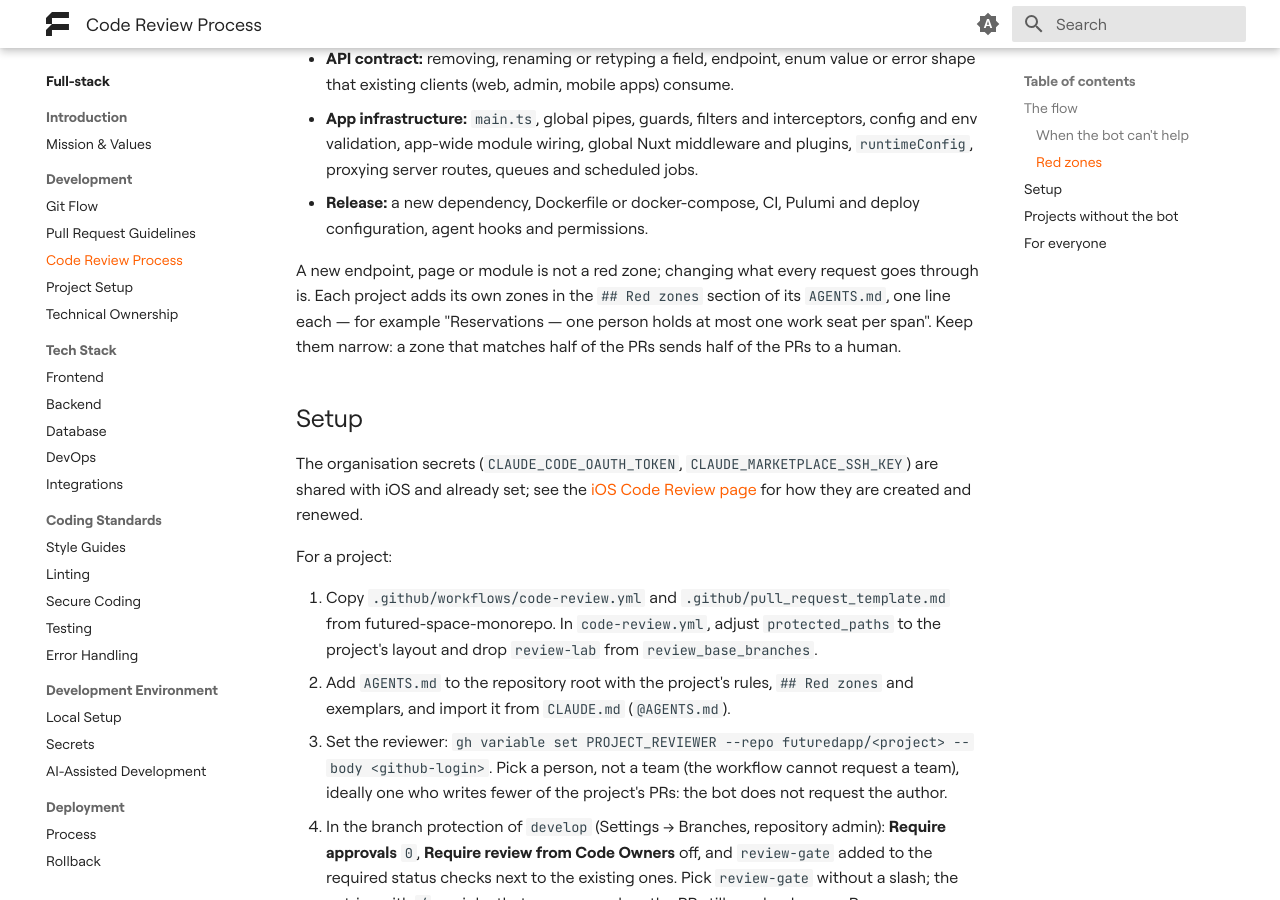
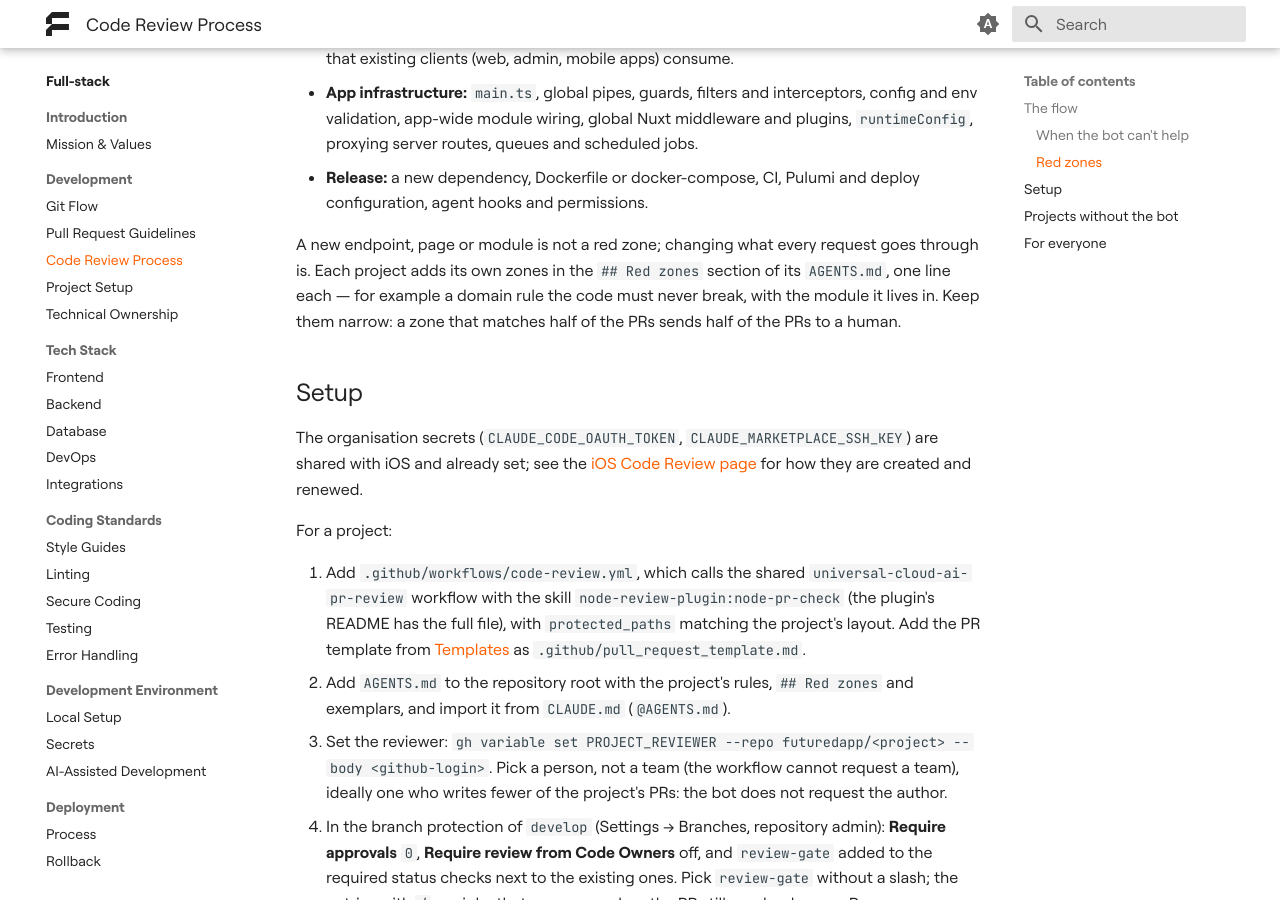
Before and after one commit to futuredapp/Engineering-Handbook, an MkDocs documentation site: the page built from docs/teams/fullstack/development/20_code_review_process.md, in a window 1280 px wide and 900 px high, scrolled down 2379 px. Built offline with MkDocs 1.6.1 and Material for MkDocs 9.7.7, drawn with Linux system fonts in a browser that asks for light colours; some of the changed text lies outside the part shown.

Commit message:
docs(fullstack): no project names on the Code Review page
Co-Authored-By: Claude Opus 5.5 <noreply@anthropic.com>

```diff
--- a/docs/teams/fullstack/development/20_code_review_process.md
+++ b/docs/teams/fullstack/development/20_code_review_process.md
@@ -1,6 +1,6 @@
 On projects with the AI review bot, a PR does not need an approval from a colleague. It needs an author who understands every line, a green `review-gate` check, green CI and evidence that it works. People review where their judgment matters: red zones, and anything the author asks a second pair of eyes for.
 
-The bot runs on [futured-space-monorepo](https://github.com/futuredapp/futured-space-monorepo) since November 2026 and comes to new projects with the project template. Projects without it keep the [classic process](#projects-without-the-bot) below.
+Projects without the bot keep the [classic process](#projects-without-the-bot) below.
 
 ## The flow
 
@@ -45,7 +45,7 @@ The shared list:
 - **App infrastructure:** `main.ts`, global pipes, guards, filters and interceptors, config and env validation, app-wide module wiring, global Nuxt middleware and plugins, `runtimeConfig`, proxying server routes, queues and scheduled jobs.
 - **Release:** a new dependency, Dockerfile or docker-compose, CI, Pulumi and deploy configuration, agent hooks and permissions.
 
-A new endpoint, page or module is not a red zone; changing what every request goes through is. Each project adds its own zones in the `## Red zones` section of its `AGENTS.md`, one line each — for example "Reservations — one person holds at most one work seat per span". Keep them narrow: a zone that matches half of the PRs sends half of the PRs to a human.
+A new endpoint, page or module is not a red zone; changing what every request goes through is. Each project adds its own zones in the `## Red zones` section of its `AGENTS.md`, one line each — for example a domain rule the code must never break, with the module it lives in. Keep them narrow: a zone that matches half of the PRs sends half of the PRs to a human.
 
 ## Setup
 
@@ -53,7 +53,7 @@ The organisation secrets (`CLAUDE_CODE_OAUTH_TOKEN`, `CLAUDE_MARKETPLACE_SSH_KEY
 
 For a project:
 
-1. Copy `.github/workflows/code-review.yml` and `.github/pull_request_template.md` from futured-space-monorepo. In `code-review.yml`, adjust `protected_paths` to the project's layout and drop `review-lab` from `review_base_branches`.
+1. Add `.github/workflows/code-review.yml`, which calls the shared `universal-cloud-ai-pr-review` workflow with the skill `node-review-plugin:node-pr-check` (the plugin's README has the full file), with `protected_paths` matching the project's layout. Add the PR template from [Templates](../appendices/30_templates.md) as `.github/pull_request_template.md`.
 2. Add `AGENTS.md` to the repository root with the project's rules, `## Red zones` and exemplars, and import it from `CLAUDE.md` (`@AGENTS.md`).
 3. Set the reviewer: `gh variable set PROJECT_REVIEWER --repo futuredapp/<project> --body <github-login>`. Pick a person, not a team (the workflow cannot request a team), ideally one who writes fewer of the project's PRs: the bot does not request the author.
 4. In the branch protection of `develop` (Settings → Branches, repository admin): **Require approvals** `0`, **Require review from Code Owners** off, and `review-gate` added to the required status checks next to the existing ones. Pick `review-gate` without a slash; the entries with `/` are jobs that pass even when the PR still needs a human. Remove `.github/CODEOWNERS` if the project has one.
```
